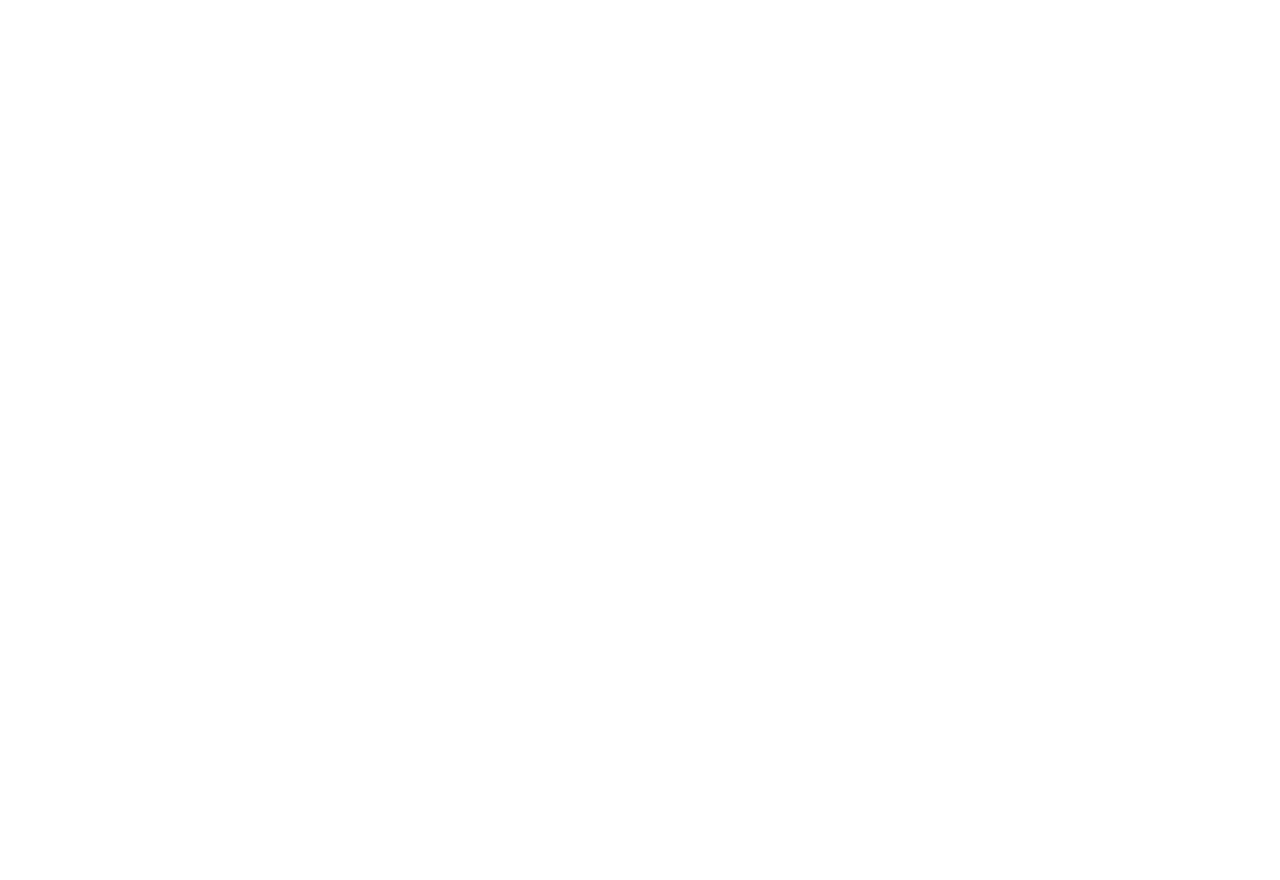
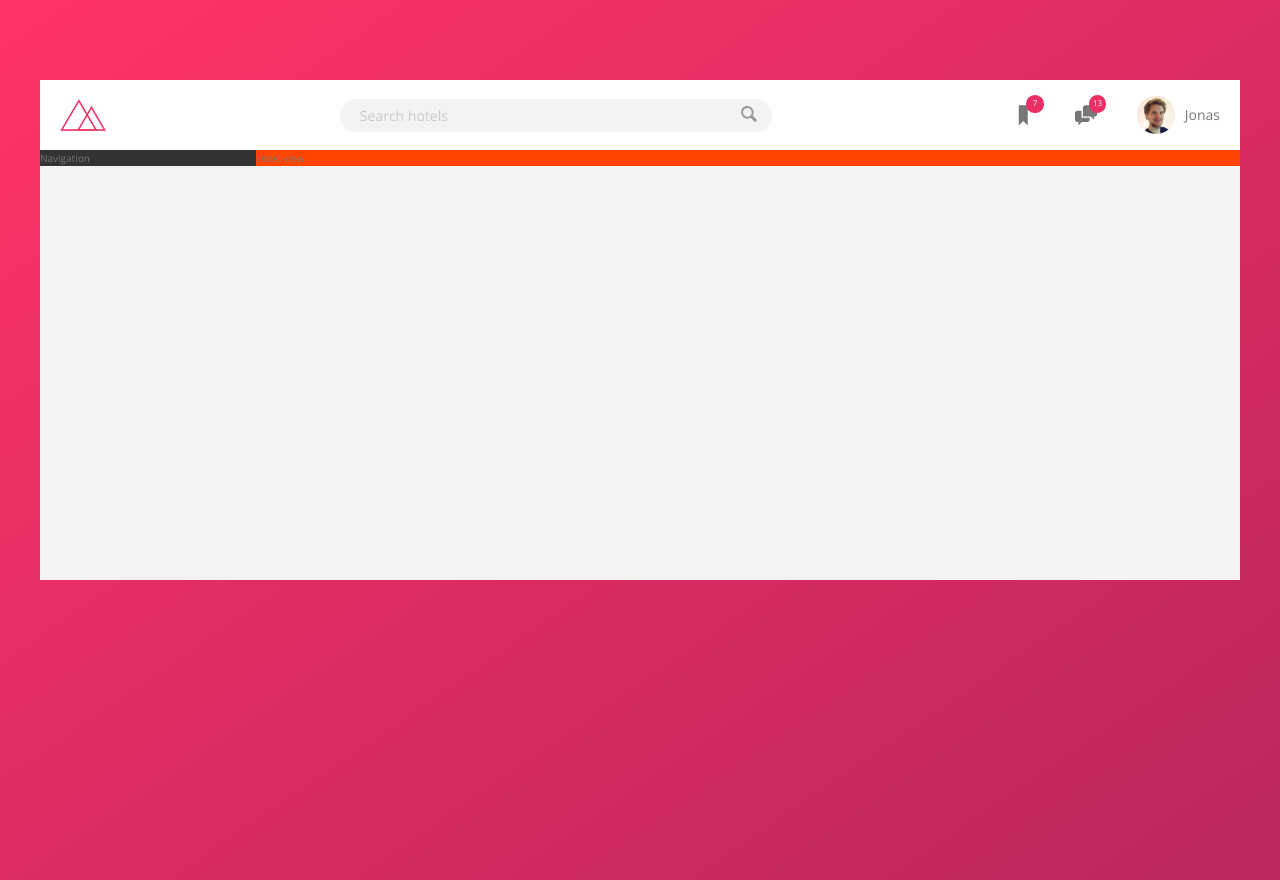
Before and after one commit to gerrcass/trillo-project-course, a website: page index.html in a window 1280 px wide. Before the commit the page ends 800 px from the top, so only its background shows below. Drawn offline with nearby package versions, Linux system fonts and the light colour scheme.

Commit message:
Ccommiting progress. Implementing SASS architecture, coding up base setting, layout, header finished.

```diff
--- a/index.html
+++ b/index.html
@@ -11,6 +11,44 @@
         <title>trillo &mdash; Your all-in-one booking app</title>
     </head>
     <body>
-
+        <div class="container">
+            <header class="header">
+                <img src="img/logo.png" alt="trillo logo" class="logo">
+                <form action="#" class="search">
+                    <input type="text" class="search__input" placeholder="Search hotels">
+                    <button class="search__button">
+                        <svg class="search__icon">
+                            <use xlink:href=img/sprite.svg#icon-magnifying-glass></use>
+                        </svg>
+                    </button>
+                </form>
+                <nav class="user-nav">
+                   <div class="user-nav__icon-box">
+                        <svg class="user-nav__icon">
+                            <use xlink:href=img/sprite.svg#icon-bookmark></use>
+                        </svg>
+                        <span class="user-nav__notification">7</span>
+                   </div>
+                   <div class="user-nav__icon-box">
+                        <svg class="user-nav__icon">
+                            <use xlink:href=img/sprite.svg#icon-chat></use>
+                        </svg>
+                        <span class="user-nav__notification">13</span>
+                   </div>
+                   <div class="user-nav__user">
+                       <img src="img/user.jpg" alt="User photo" class="user-nav__user-photo">
+                       <span class="user-nav__user-name">Jonas</span>
+                   </div>
+                </nav>
+            </header>
+            <div class="content">
+                <nav class="sidebar">
+                    Navigation
+                </nav>
+                <main class="hotel-view">
+                    Hotel view
+                </main>
+            </div>
+        </div>
     </body>
 </html>
--- a/package.json
+++ b/package.json
@@ -16,7 +16,6 @@
   "license": "ISC",
   "devDependencies": {
     "autoprefixer": "^9.5.1",
-    "concat": "^1.0.3",
     "node-sass": "^4.11.0",
     "npm-run-all": "^4.1.5",
     "postcss-cli": "^6.1.2"
--- /dev/null
+++ b/sass/_base.scss
@@ -0,0 +1,44 @@
+
+:root{
+    --color-primary: #eb2f64;
+    --color-primary-light: #FF3366;
+    --color-primary-dark: #BA265D;
+
+    --color-grey-light-1: #faf9f9;
+    --color-grey-light-2: #f4f2f2;
+    --color-grey-light-3: #f0eeee;
+    --color-grey-light-4: #ccc;
+
+    --color-grey-dark-1: #333;
+    --color-grey-dark-2: #777;
+    --color-grey-dark-3: #999;
+
+}
+
+*{
+    margin: 0;
+    padding: 0;
+}
+
+*,
+*::before,
+*::after{
+    box-sizing: inherit;
+}
+
+html{
+    box-sizing: border-box;
+    font-size: 62.5%; //defining what 1rem is (10px each)
+}
+
+body{
+    font-family: 'Open Sans',sans-serif;
+    font-weight: 400;
+    line-height: 1.6;
+    color: var(--color-grey-dark-2);
+    background-image: linear-gradient(to right bottom,var(--color-primary-light),var(--color-primary-dark));
+    background-size:cover;
+    background-repeat: no-repeat;
+
+    min-height: 100vh;
+}
--- /dev/null
+++ b/sass/_components.scss
@@ -0,0 +1,122 @@
+/////////////////////////////////////////
+// LOGO
+
+.logo{
+    height: 3.25rem;
+    margin-left: 2rem;
+
+
+}
+
+/////////////////////////////////////////
+// SEARCH
+
+.search{
+    flex: 0 0 40%;
+
+    display: flex;
+    justify-content: center;
+    align-items: center;
+
+    &__input{
+        //input element doesn't inheret the font-family and font-size of the global document
+        //we actually want the font-size to be inherited from .header class
+        font-family: inherit;
+        font-size: inherit;
+        background-color: var(--color-grey-light-2);
+        border: none;
+        color: inherit;
+        padding: .7rem 2rem;
+        border-radius: 100px;
+        width: 90%;
+
+        transition: all .2s;
+
+//        margin-right: -3.25rem;
+        &:focus{
+            outline: none;
+            width: 100%;
+            background-color: var(--color-grey-light-3);
+        }
+        &::-webkit-input-placeholder{
+            font-weight: 100;
+            color:var(--color-grey-light-4);
+        }
+    }
+    &__input:focus + &__button{
+        background-color: var(--color-grey-light-3);
+    }
+    &__button{
+        border: none;
+        background-color: var(--color-grey-light-2);
+        margin-left: -3.25rem;
+        &:focus{
+            outline: none;
+        }
+        &:active{
+            transform: translateY(2px);
+        }
+
+    }
+    &__icon{
+        height: 2rem;
+        width: 2rem;
+        fill: var(--color-grey-dark-3);
+    }
+}
+
+/////////////////////////////////////////
+// USER NAVIGATION
+
+.user-nav{
+    align-self: stretch;
+
+    display: flex;
+    align-items: center;
+
+    & > *{
+        padding: 0 2rem;
+        cursor: pointer;
+        height: 100%;
+        display: flex;
+        align-items: center;
+
+        &:hover{
+            background-color: var(--color-grey-light-2);
+        }
+    }
+    &__icon-box{
+        position: relative;
+
+    }
+    &__icon{
+        height: 2.25rem;
+        width: 2.25rem;
+        fill: var(--color-grey-dark-2);
+    }
+    &__notification{
+        font-size: .8rem;
+        height: 1.75rem;
+        width: 1.75rem;
+        border-radius: 50%;
+        background-color: var(--color-primary);
+        color: #fff;
+
+        display: flex;
+        align-items: center;
+        justify-content: center;
+
+        position: absolute;
+        top: 1.5rem;
+        right: 1.1rem;
+    }
+
+
+    &__user-photo{
+        height: 3.75rem;
+        border-radius: 50%;
+        margin-right: 1rem;
+
+    }
+
+}
--- /dev/null
+++ b/sass/_layout.scss
@@ -0,0 +1,39 @@
+.container{
+    max-width: 120rem;
+    margin: 8rem auto;
+    background-color: var(--color-grey-light-2);
+    box-shadow: var(--shadow-dark);
+
+    min-height: 50rem;
+//    display: flex;
+//    flex-direction: column;
+//    flex-wrap: nowrap;
+
+}
+
+.header{
+    font-size: 1.4rem; //so that this font-size can be inherited to the child elements which have already been set to 'inherit' (see input style)
+    height: 7rem;
+    background-color: #fff;
+    border-bottom: var(--color-grey-light-1);
+
+    display: flex;
+    justify-content:space-between;
+    align-items: center;
+}
+
+.content{
+    display: flex;
+}
+
+.sidebar{
+    background-color: var(--color-grey-dark-1);
+    flex:0 0 18%;
+
+
+}
+.hotel-view{
+    background-color: #fff;
+    background-color: orangered;
+    flex: 1;
+}
--- a/sass/main.scss
+++ b/sass/main.scss
@@ -1,17 +1,3 @@
-/*
-COLORS
-
-Primary: #eb2f64
-Primary light: #FF3366
-Primary dark: #BA265D
-
-Grey light 1: #faf9f9
-Grey light 2: #f4f2f2
-Grey light 3: #f0eeee
-Grey light 4: #ccc
-
-Grey dark 1: #333
-Grey dark 2: #777
-Grey dark 3: #999
-
-*/
+@import "base";
+@import "layout";
+@import "components";
```
Also changed, not shown: css/style.css.
